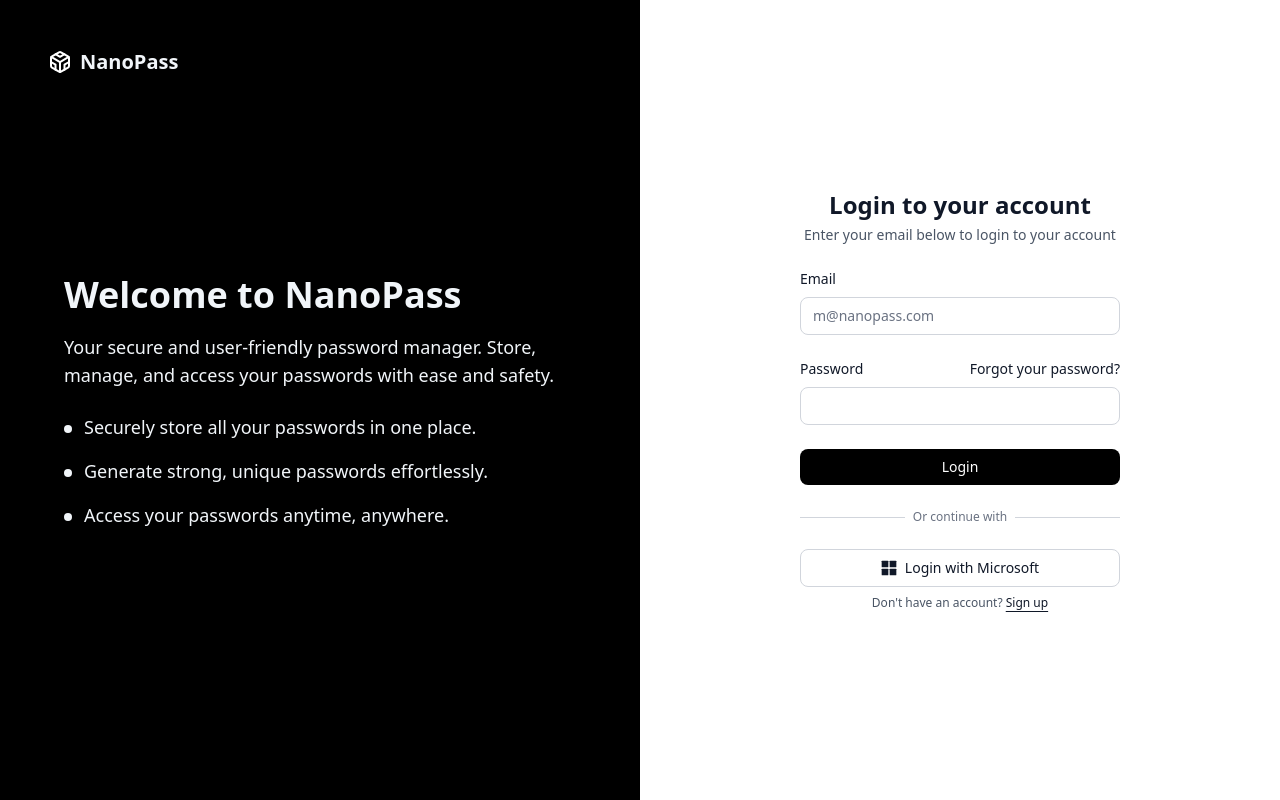
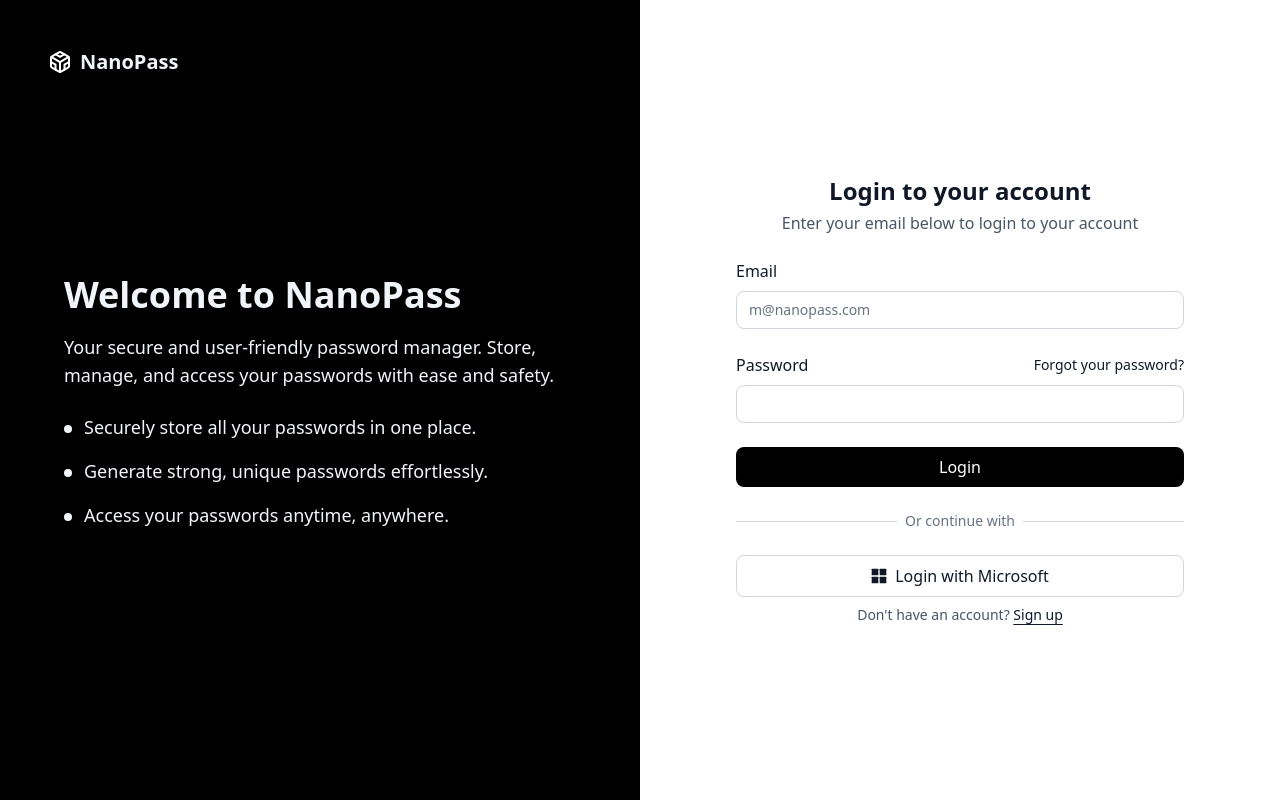
Before and after one commit to josh-boat365/nanopass, a Vue app: page / in a window 1280 px wide. Built offline with nearby package versions, Linux system fonts and the light colour scheme.

Commit message:
Increase login form max width and font size
Updated the login form container to use max-w-md instead of max-w-xs for improved layout. Changed several text elements from 'text-sm' to 'text-md' and adjusted button and label font sizes for better readability and consistency.

```diff
--- a/src/pages/auth/Login.vue
+++ b/src/pages/auth/Login.vue
@@ -25,17 +25,17 @@
         <!-- Right Side - Login Form -->
         <div class="flex flex-col gap-4 p-6 md:p-10 bg-white">
             <div class="flex flex-1 items-center justify-center">
-                <div class="w-full max-w-xs">
+                <div class="w-full max-w-md">
                     <div class="flex flex-col gap-6">
                         <!-- Header -->
                         <div class="flex flex-col items-center gap-1 text-center">
                             <h1 class="text-2xl font-bold text-gray-900">Login to your account</h1>
-                            <p class="text-sm text-gray-600">Enter your email below to login to your account</p>
+                            <p class="text-md text-gray-600">Enter your email below to login to your account</p>
                         </div>
 
                         <!-- Email Field -->
                         <div class="flex flex-col gap-2">
-                            <label for="email" class="text-sm font-medium text-gray-900">Email</label>
+                            <label for="email" class="text-md font-medium text-gray-900">Email</label>
                             <input id="email" v-model="email" type="email" placeholder="m@nanopass.com"
                                 class="w-full px-3 py-2 border border-gray-300 rounded-md text-sm bg-white text-gray-900 placeholder-gray-500 focus:outline-none focus:ring-2 focus:ring-black focus:border-transparent"
                                 required />
@@ -44,7 +44,7 @@
                         <!-- Password Field -->
                         <div class="flex flex-col gap-2">
                             <div class="flex items-center justify-between">
-                                <label for="password" class="text-sm font-medium text-gray-900">Password</label>
+                                <label for="password" class="text-md font-medium text-gray-900">Password</label>
                                 <a href="#" class="text-sm text-gray-900 underline-offset-4 hover:underline">Forgot your
                                     password?</a>
                             </div>
@@ -56,7 +56,7 @@
                         <!-- Login Button -->
                         <router-link to="/admin/dashboard">
                             <button @click="handleLogin"
-                                class="w-full px-4 py-2 bg-black text-white text-sm font-medium rounded-md hover:bg-gray-800 focus:outline-none focus:ring-2 focus:ring-black focus:ring-offset-2">
+                                class="w-full px-4 py-2 text-md bg-black text-white font-medium rounded-md hover:bg-gray-800 focus:outline-none focus:ring-2 focus:ring-black focus:ring-offset-2">
                                 Login
                             </button>
                         </router-link>
@@ -67,19 +67,19 @@
                                 <div class="w-full border-t border-gray-300"></div>
                             </div>
                             <div class="relative flex justify-center text-xs">
-                                <span class="bg-white px-2 text-gray-500">Or continue with</span>
+                                <span class="bg-white text-sm px-2 text-gray-500">Or continue with</span>
                             </div>
                         </div>
 
                         <!-- Microsoft Button -->
                         <div class="flex flex-col gap-2">
                             <button type="button" @click="handleMicrosoftLogin"
-                                class="w-full px-4 py-2 border border-gray-300 bg-white text-gray-900 text-sm font-medium rounded-md hover:bg-gray-50 focus:outline-none focus:ring-2 focus:ring-black focus:ring-offset-2 flex items-center justify-center gap-2">
+                                class="w-full px-4 py-2 border text-md border-gray-300 bg-white text-gray-900 font-medium rounded-md hover:bg-gray-50 focus:outline-none focus:ring-2 focus:ring-black focus:ring-offset-2 flex items-center justify-center gap-2">
                                 <MicrosoftIcon />
                                 Login with Microsoft
                             </button>
 
-                            <p class="text-center text-xs text-gray-600">
+                            <p class="text-center text-sm text-gray-600">
                                 Don't have an account?
                                 <router-link to="/register"
                                     class="underline underline-offset-4 text-gray-900 hover:text-gray-900 hover:font-bold">Sign
```
